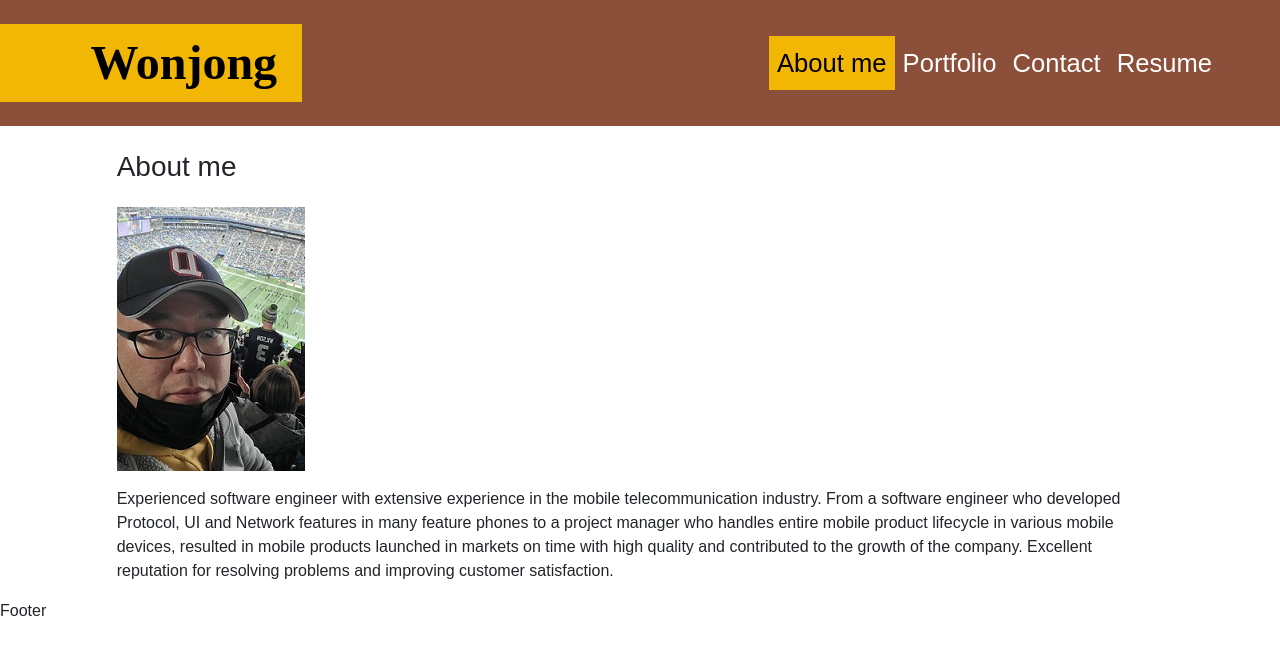
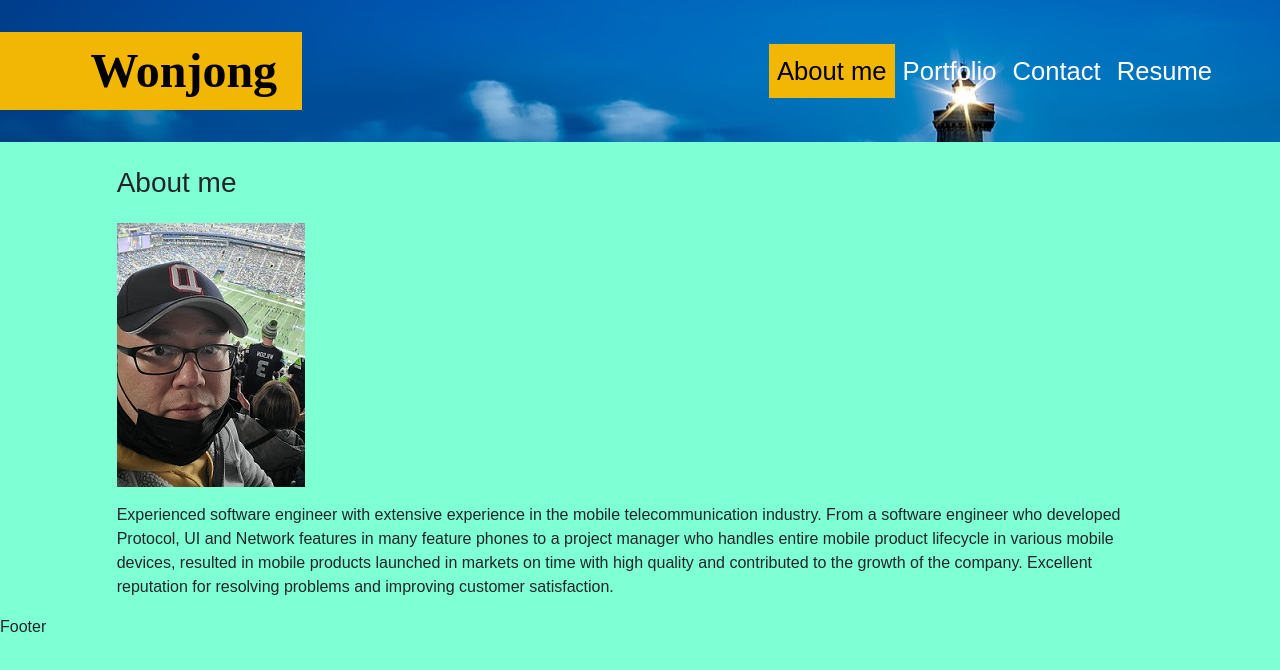
Before and after one commit to wonjong2/wonjong_portfolio_react, a React (Create React App) app: page / in a window 1280 px wide. Shown: the top 670 px of the page. Built offline with nearby package versions, Linux system fonts and the light colour scheme; a web font is replaced by a local one.

Commit message:
Adds background image for header and updates style

```diff
--- a/src/styles/header.css
+++ b/src/styles/header.css
@@ -7,7 +7,7 @@ h1 {
 }
 
 .container-fluid > h1 {
-    margin: 1rem 0;
+    margin: 1.5rem 0;
     padding: 5px 20px 5px 7%;
     border: 5px var(--light-color) solid;
     background-color: var(--light-color);
@@ -16,7 +16,8 @@ h1 {
 .custom-navbar {
     padding-right: 3rem;
     font-size: 1.6rem;
-    background-color: var(--dark-color);
+    background-image: url("../images/header_bg.jpg")
+    /* background-color: var(--dark-color); */
 }
 
 .navbar-dark {
--- a/src/styles/index.css
+++ b/src/styles/index.css
@@ -8,4 +8,5 @@ body {
     font-family: Arial, Helvetica, sans-serif;
     min-width: 280px;
     width: 100%;
+    background-color: aquamarine;
 }
```
Also changed, not shown: src/images/header_bg.jpg (added).
